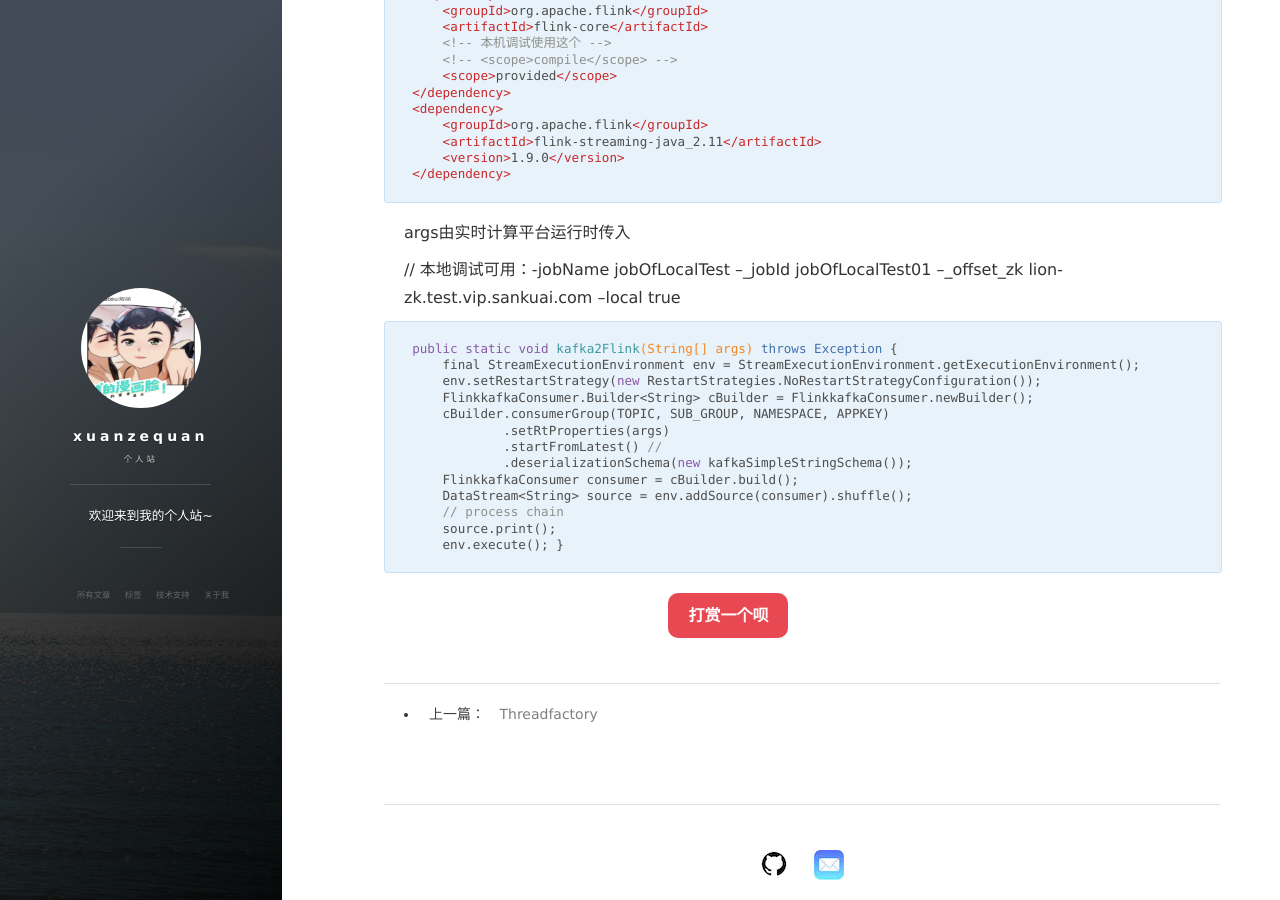
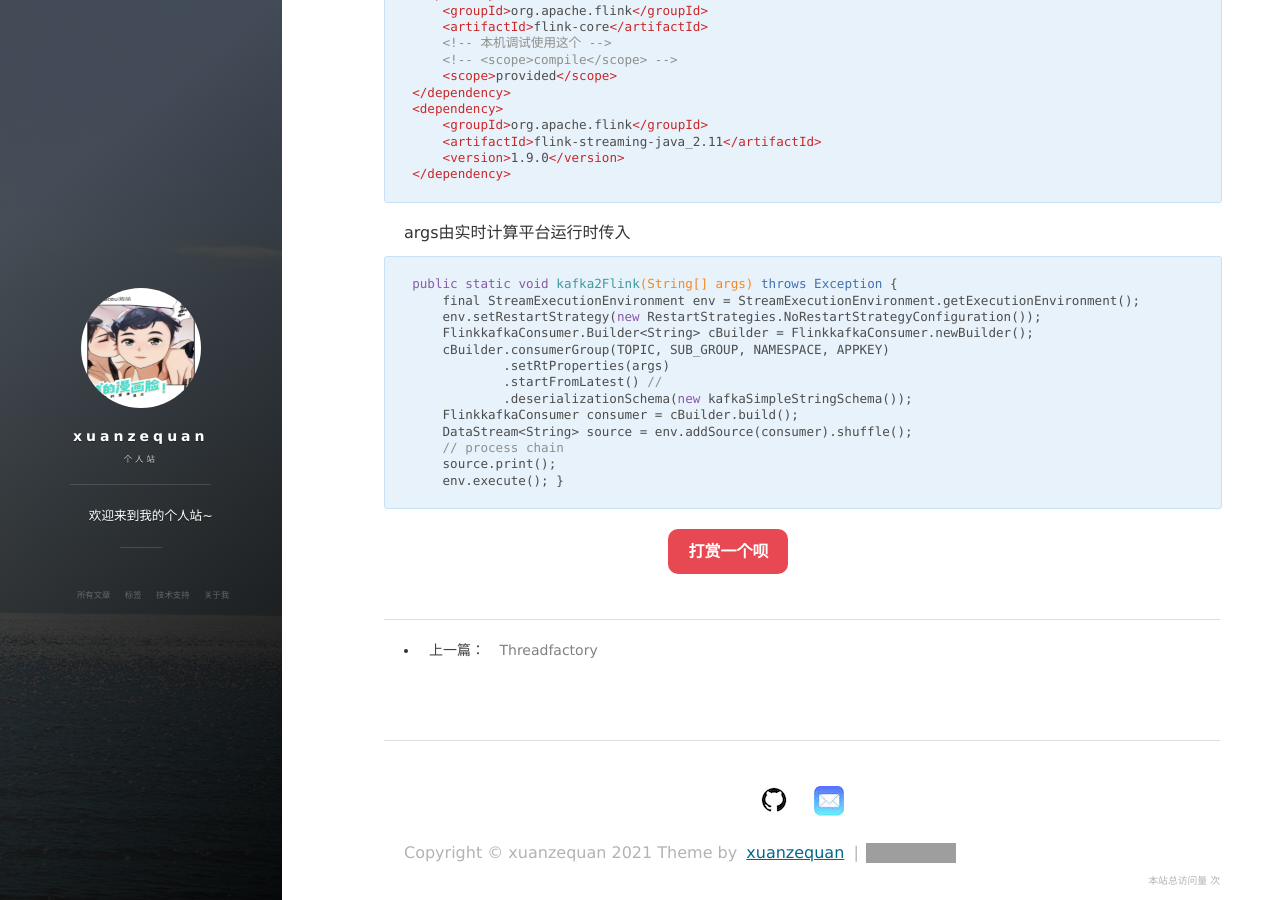
Before and after one commit to bestfutureforus/bestfutureforus.github.io, a Jekyll site: the page built from _posts/2021-11-23-Flink.md, in a window 1280 px wide and 900 px high, scrolled down 2127 px. Built offline with Jekyll 4.4.1, drawn with Linux system fonts in a browser that asks for light colours; nearby versions of some CDN libraries; comment, search, counter and statistics services are not loaded; grey boxes are pictures that could not be loaded.

Commit message:
fun(*): 提交代码

```diff
--- a/_posts/2021-11-23-Flink.md
+++ b/_posts/2021-11-23-Flink.md
@@ -110,7 +110,7 @@ process - KeyedStream -> SingleOutputStreamOperator 将按照Key分组后的数
 
  args由实时计算平台运行时传入
 
-// 本地调试可用：-jobName jobOfLocalTest --_jobId jobOfLocalTest01 --_offset_zk lion-zk.test.vip.sankuai.com --local true
+
 
     public static void kafka2Flink(String[] args) throws Exception {
         final StreamExecutionEnvironment env = StreamExecutionEnvironment.getExecutionEnvironment();
```
